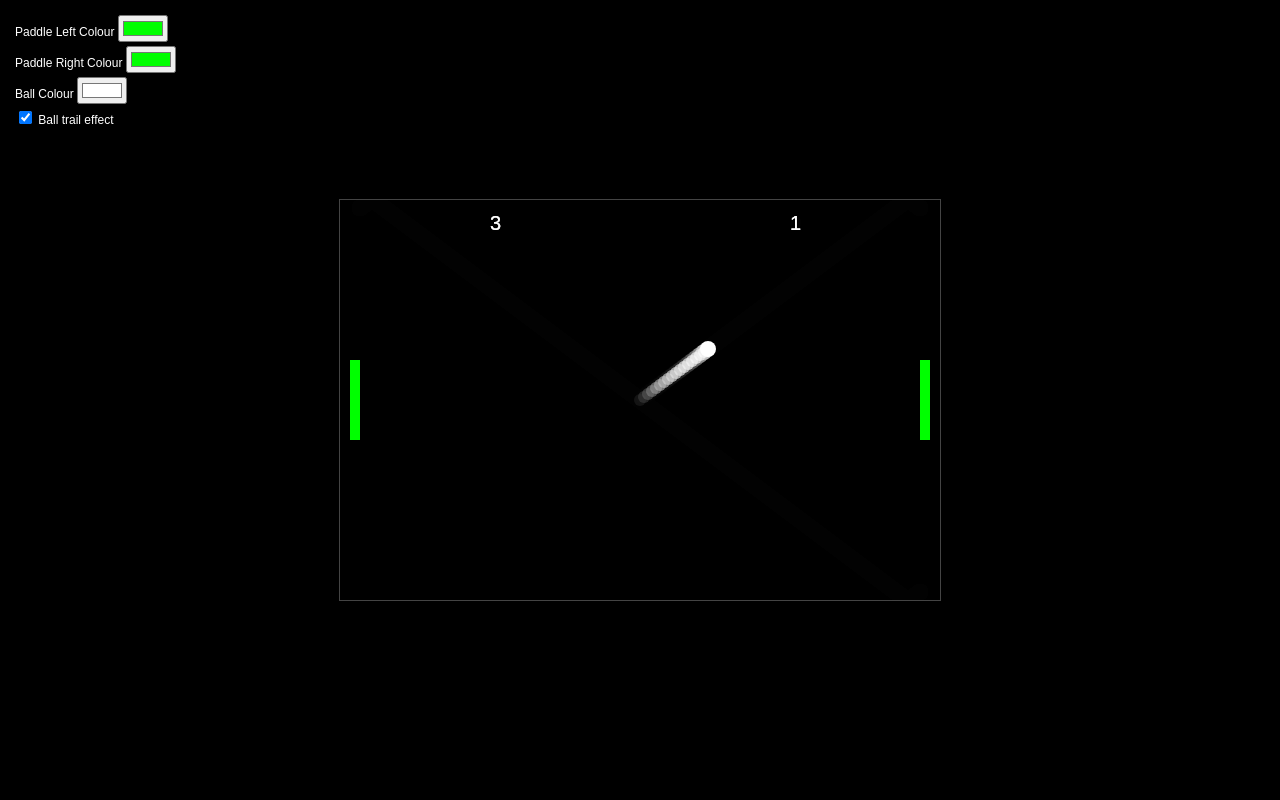
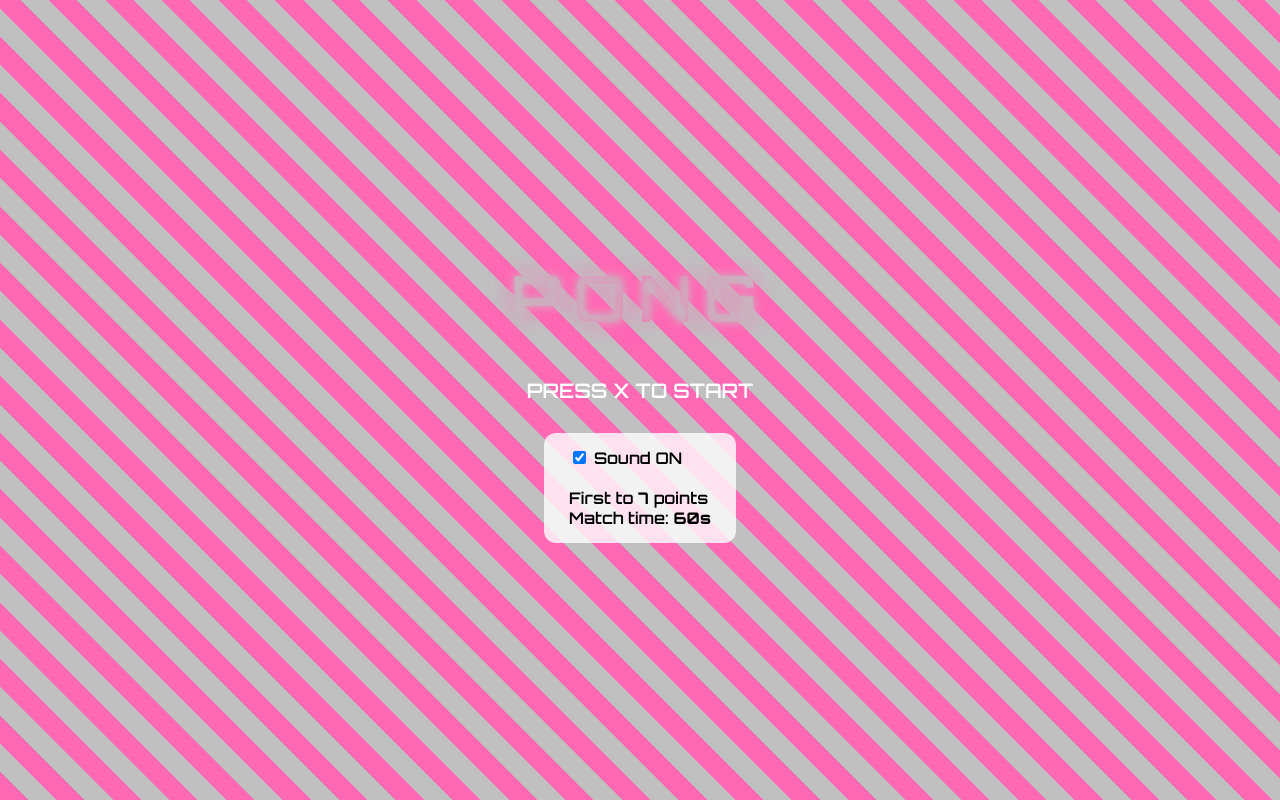
Before and after one commit to Technocracy2040/pong2025, a plain HTML site: page index.html in a window 1280 px wide. Drawn offline with Linux system fonts and the light colour scheme.

Commit message:
Update index.html

```diff
--- a/index.html
+++ b/index.html
@@ -1,235 +1,213 @@
 <!DOCTYPE html>
-<!--
-  A simple, customizable Pong game that runs entirely in a web browser.
-
-  Features:
-    • Adjustable paddle and ball colors via color‑picker inputs.
-    • Optional trail effect behind the ball (toggle via checkbox).
-    • Support for keyboard controls (W/S and arrow keys) and touch controls for mobile devices.
-
-  To play the game, open this file in any modern web browser. On a phone you can
-  upload the file to a web server or email it to yourself and open it in Safari;
-  add it to your home screen to make it behave like an app.
--->
 <html lang="en">
 <head>
 <meta charset="UTF-8">
-  <meta name="viewport" content="width=device-width, initial-scale=1.0">
-  <title>Customizable Pong</title>
+<meta name="viewport" content="width=device-width, initial-scale=1.0, user-scalable=no">
+<title>PONG</title>
+
+<!-- Google Font -->
+<link href="https://fonts.googleapis.com/css2?family=Orbitron:wght@600;800&display=swap" rel="stylesheet">
+
 <style>
-    /* Basic styling to centre the canvas and overlay controls */
-    body {
-      margin: 0;
-      background: #000;
-      display: flex;
-      align-items: center;
-      justify-content: center;
-      height: 100vh;
-      color: #fff;
-      font-family: sans-serif;
+html,body{
+  margin:0;
+  padding:0;
+  background:black;
+  overflow:hidden;
+  font-family:'Orbitron',sans-serif;
 }
-    #controls {
-      position: absolute;
-      top: 10px;
-      left: 10px;
-      z-index: 10;
-      background: rgba(0,0,0,0.5);
-      padding: 5px;
-      border-radius: 4px;
+
+canvas{
+  display:block;
+  margin:auto;
+  background:black;
 }
-    #controls label {
-      display: block;
-      margin-bottom: 4px;
-      font-size: 12px;
+
+/* ===== MENU ===== */
+#menu{
+  position:fixed;
+  inset:0;
+  display:flex;
+  flex-direction:column;
+  justify-content:center;
+  align-items:center;
+  background:
+    repeating-linear-gradient(
+      45deg,
+      #ff69b4 0px,
+      #ff69b4 20px,
+      silver 20px,
+      silver 40px
+    );
 }
-    canvas {
-      background: #222;
-      border: 1px solid #444;
+
+#title{
+  font-size:64px;
+  letter-spacing:12px;
+  color:#ff69b4;
+  text-shadow:
+    0 0 10px silver,
+    0 0 25px hotpink;
+  background:linear-gradient(90deg, silver, hotpink, silver);
+  -webkit-background-clip:text;
+  -webkit-text-fill-color:transparent;
+  margin-bottom:40px;
+}
+
+#start{
+  font-size:20px;
+  color:white;
+  animation:blink 1s infinite;
+}
+
+@keyframes blink{
+  0%,50%,100%{opacity:1}
+  25%,75%{opacity:0}
+}
+
+#options{
+  margin-top:30px;
+  color:black;
+  background:rgba(255,255,255,0.8);
+  padding:15px 25px;
+  border-radius:12px;
+}
+
+button{
+  font-family:inherit;
+  font-size:14px;
+  padding:6px 12px;
 }
 </style>
 </head>
+
 <body>
-  <!-- Control panel for adjusting colours and toggling the trail -->
-  <div id="controls">
-    <label>Paddle Left Colour <input type="color" id="leftColor" value="#00ff00"></label>
-    <label>Paddle Right Colour <input type="color" id="rightColor" value="#00ff00"></label>
-    <label>Ball Colour <input type="color" id="ballColor" value="#ffffff"></label>
-    <label><input type="checkbox" id="trail" checked> Ball trail effect</label>
+
+<div id="menu">
+  <div id="title">PONG</div>
+  <div id="start">PRESS X TO START</div>
+
+  <div id="options">
+    <label>
+      <input type="checkbox" id="soundToggle" checked>
+      Sound ON
+    </label><br><br>
+    First to <b>7</b> points<br>
+    Match time: <b>60s</b>
   </div>
-  <!-- The game canvas -->
-  <canvas id="game"></canvas>
+</div>
+
+<canvas id="game" width="480" height="640"></canvas>
+
 <script>
-    // Grab DOM references for canvas and controls
-    const canvas = document.getElementById('game');
-    const ctx = canvas.getContext('2d');
-    const controls = {
-      leftColor: document.getElementById('leftColor'),
-      rightColor: document.getElementById('rightColor'),
-      ballColor: document.getElementById('ballColor'),
-      trail: document.getElementById('trail')
+const canvas = document.getElementById("game");
+const ctx = canvas.getContext("2d");
+
+let state="menu";
+let soundOn=true;
+let timer=60;
+let maxScore=7;
+
+const paddleH=80,paddleW=10;
+let left={x:10,y:280,score:0};
+let right={x:460,y:280,score:0};
+let ball={x:240,y:320,vx:4,vy:4,r:6};
+
+const beep=(freq=440)=>{
+  if(!soundOn) return;
+  const a=new AudioContext();
+  const o=a.createOscillator();
+  const g=a.createGain();
+  o.connect(g); g.connect(a.destination);
+  o.frequency.value=freq;
+  o.start();
+  g.gain.exponentialRampToValueAtTime(0.0001,a.currentTime+0.15);
 };
 
-    // Set canvas dimensions – adjust here if you want a larger play field
-    const WIDTH = 600;
-    const HEIGHT = 400;
-    canvas.width = WIDTH;
-    canvas.height = HEIGHT;
+function resetBall(){
+  ball.x=240; ball.y=320;
+  ball.vx*=-1;
+}
 
-    // Game state variables
-    const paddleHeight = 80;
-    const paddleWidth = 10;
-    let leftY = HEIGHT / 2 - paddleHeight / 2;
-    let rightY = HEIGHT / 2 - paddleHeight / 2;
-    let ballX = WIDTH / 2;
-    let ballY = HEIGHT / 2;
-    let ballVX = 4;
-    let ballVY = 3;
-    let leftScore = 0;
-    let rightScore = 0;
-    const trailPositions = [];
-    const trailMax = 15;
+function startGame(){
+  document.getElementById("menu").style.display="none";
+  state="play";
+  left.score=right.score=0;
+  timer=60;
+}
 
-    // Keyboard input tracking
-    const keys = {};
-    document.addEventListener('keydown', e => {
-      keys[e.key] = true;
-    });
-    document.addEventListener('keyup', e => {
-      keys[e.key] = false;
+document.addEventListener("keydown",e=>{
+  if(state==="menu" && e.key.toLowerCase()==="x"){
+    beep(880); startGame();
+  }
+  if(e.key==="p") state=state==="play"?"pause":"play";
 });
 
-    // Utility: convert a hex colour string to an RGBA string with given alpha
-    function hexToRGBA(hex, alpha) {
-      const cleanHex = hex.replace('#', '');
-      const value = parseInt(cleanHex, 16);
-      const r = (value >> 16) & 255;
-      const g = (value >> 8) & 255;
-      const b = value & 255;
-      return `rgba(${r}, ${g}, ${b}, ${alpha})`;
+canvas.addEventListener("touchmove",e=>{
+  const t=e.touches[0];
+  const rect=canvas.getBoundingClientRect();
+  const y=t.clientY-rect.top;
+  if(t.clientX<rect.width/2) left.y=y-paddleH/2;
+  else right.y=y-paddleH/2;
+});
+
+document.getElementById("soundToggle").onchange=e=>{
+  soundOn=e.target.checked;
+};
+
+function update(){
+  if(state!=="play") return;
+
+  ball.x+=ball.vx;
+  ball.y+=ball.vy;
+
+  if(ball.y<ball.r||ball.y>640-ball.r){
+    ball.vy*=-1; beep(300);
   }
 
-    // Reset the ball to the centre with randomised direction
-    function resetBall() {
-      ballX = WIDTH / 2;
-      ballY = HEIGHT / 2;
-      // Randomly flip direction
-      ballVX = 4 * (Math.random() > 0.5 ? 1 : -1);
-      ballVY = 3 * (Math.random() > 0.5 ? 1 : -1);
-      trailPositions.length = 0;
+  if(ball.x<20 && ball.y>left.y && ball.y<left.y+paddleH){
+    ball.vx*=-1; beep(600);
+  }
+  if(ball.x>460 && ball.y>right.y && ball.y<right.y+paddleH){
+    ball.vx*=-1; beep(600);
   }
 
-    // Main game loop
-    function draw() {
-      // Paddle movement speed
-      const paddleSpeed = 5;
-      // Keyboard controls – W/S move left paddle, arrows move right paddle
-      if (keys['w'] || keys['W']) leftY -= paddleSpeed;
-      if (keys['s'] || keys['S']) leftY += paddleSpeed;
-      if (keys['ArrowUp']) rightY -= paddleSpeed;
-      if (keys['ArrowDown']) rightY += paddleSpeed;
-      // Clamp paddles to the play area
-      leftY = Math.max(0, Math.min(HEIGHT - paddleHeight, leftY));
-      rightY = Math.max(0, Math.min(HEIGHT - paddleHeight, rightY));
+  if(ball.x<0){ right.score++; resetBall(); beep(200); }
+  if(ball.x>480){ left.score++; resetBall(); beep(200); }
 
-      // Move the ball
-      ballX += ballVX;
-      ballY += ballVY;
-      // Bounce off top and bottom
-      if (ballY < 0 || ballY > HEIGHT) {
-        ballVY = -ballVY;
-      }
-      // Bounce off left paddle or score
-      if (ballX < paddleWidth + 10) {
-        if (ballY > leftY && ballY < leftY + paddleHeight) {
-          ballVX = -ballVX;
-          ballX = paddleWidth + 10;
-        } else {
-          rightScore++;
-          resetBall();
-        }
-      }
-      // Bounce off right paddle or score
-      if (ballX > WIDTH - paddleWidth - 10) {
-        if (ballY > rightY && ballY < rightY + paddleHeight) {
-          ballVX = -ballVX;
-          ballX = WIDTH - paddleWidth - 10;
-        } else {
-          leftScore++;
-          resetBall();
+  if(left.score>=maxScore||right.score>=maxScore||timer<=0){
+    state="menu";
+    document.getElementById("menu").style.display="flex";
   }
 }
 
-      // Record trail positions for fading effect
-      if (controls.trail.checked) {
-        trailPositions.push({ x: ballX, y: ballY });
-        if (trailPositions.length > trailMax) {
-          trailPositions.shift();
-        }
-      } else {
-        trailPositions.length = 0;
+function draw(){
+  ctx.fillStyle="black";
+  ctx.fillRect(0,0,480,640);
+
+  ctx.fillStyle="hotpink";
+  ctx.fillRect(left.x,left.y,paddleW,paddleH);
+  ctx.fillStyle="silver";
+  ctx.fillRect(right.x,right.y,paddleW,paddleH);
+
+  ctx.beginPath();
+  ctx.arc(ball.x,ball.y,ball.r,0,Math.PI*2);
+  ctx.fillStyle="white";
+  ctx.fill();
+
+  ctx.fillStyle="white";
+  ctx.fillText(`${left.score}  ${right.score}`,200,40);
+  ctx.fillText(`TIME ${timer}`,190,60);
 }
 
-      // Clear or fade the background
-      if (controls.trail.checked) {
-        // Draw a semi‑transparent black rectangle to slowly fade previous frames
-        ctx.fillStyle = 'rgba(0,0,0,0.25)';
-        ctx.fillRect(0, 0, WIDTH, HEIGHT);
-      } else {
-        ctx.clearRect(0, 0, WIDTH, HEIGHT);
-      }
+setInterval(()=>{
+  if(state==="play") timer--;
+},1000);
 
-      // Draw the trail behind the ball
-      if (controls.trail.checked) {
-        for (let i = 0; i < trailPositions.length; i++) {
-          const pos = trailPositions[i];
-          const alpha = (i + 1) / trailPositions.length;
-          ctx.fillStyle = hexToRGBA(controls.ballColor.value, alpha * 0.6);
-          ctx.beginPath();
-          ctx.arc(pos.x, pos.y, 6, 0, Math.PI * 2);
-          ctx.fill();
-        }
-      }
-
-      // Draw paddles
-      ctx.fillStyle = controls.leftColor.value;
-      ctx.fillRect(10, leftY, paddleWidth, paddleHeight);
-      ctx.fillStyle = controls.rightColor.value;
-      ctx.fillRect(WIDTH - paddleWidth - 10, rightY, paddleWidth, paddleHeight);
-      // Draw the ball
-      ctx.fillStyle = controls.ballColor.value;
-      ctx.beginPath();
-      ctx.arc(ballX, ballY, 8, 0, Math.PI * 2);
-      ctx.fill();
-      // Draw scores
-      ctx.fillStyle = '#fff';
-      ctx.font = '20px sans-serif';
-      ctx.fillText(leftScore, WIDTH / 4, 30);
-      ctx.fillText(rightScore, WIDTH * 3 / 4, 30);
-
-      // Schedule next frame
-      requestAnimationFrame(draw);
-    }
-
-    // Support for touch controls: move paddles with finger
-    canvas.addEventListener('touchmove', function (e) {
-      const rect = canvas.getBoundingClientRect();
-      for (const t of e.touches) {
-        const x = t.clientX - rect.left;
-        const y = t.clientY - rect.top;
-        if (x < WIDTH / 2) {
-          leftY = y - paddleHeight / 2;
-          leftY = Math.max(0, Math.min(HEIGHT - paddleHeight, leftY));
-        } else {
-          rightY = y - paddleHeight / 2;
-          rightY = Math.max(0, Math.min(HEIGHT - paddleHeight, rightY));
-        }
-      }
-      e.preventDefault();
-    }, { passive: false });
-
-    // Start the game loop
-    resetBall();
-    draw();
+(function loop(){
+  update(); draw();
+  requestAnimationFrame(loop);
+})();
 </script>
 </body>
 </html>
```
Lines whose indentation alone changed are shown as unchanged.
